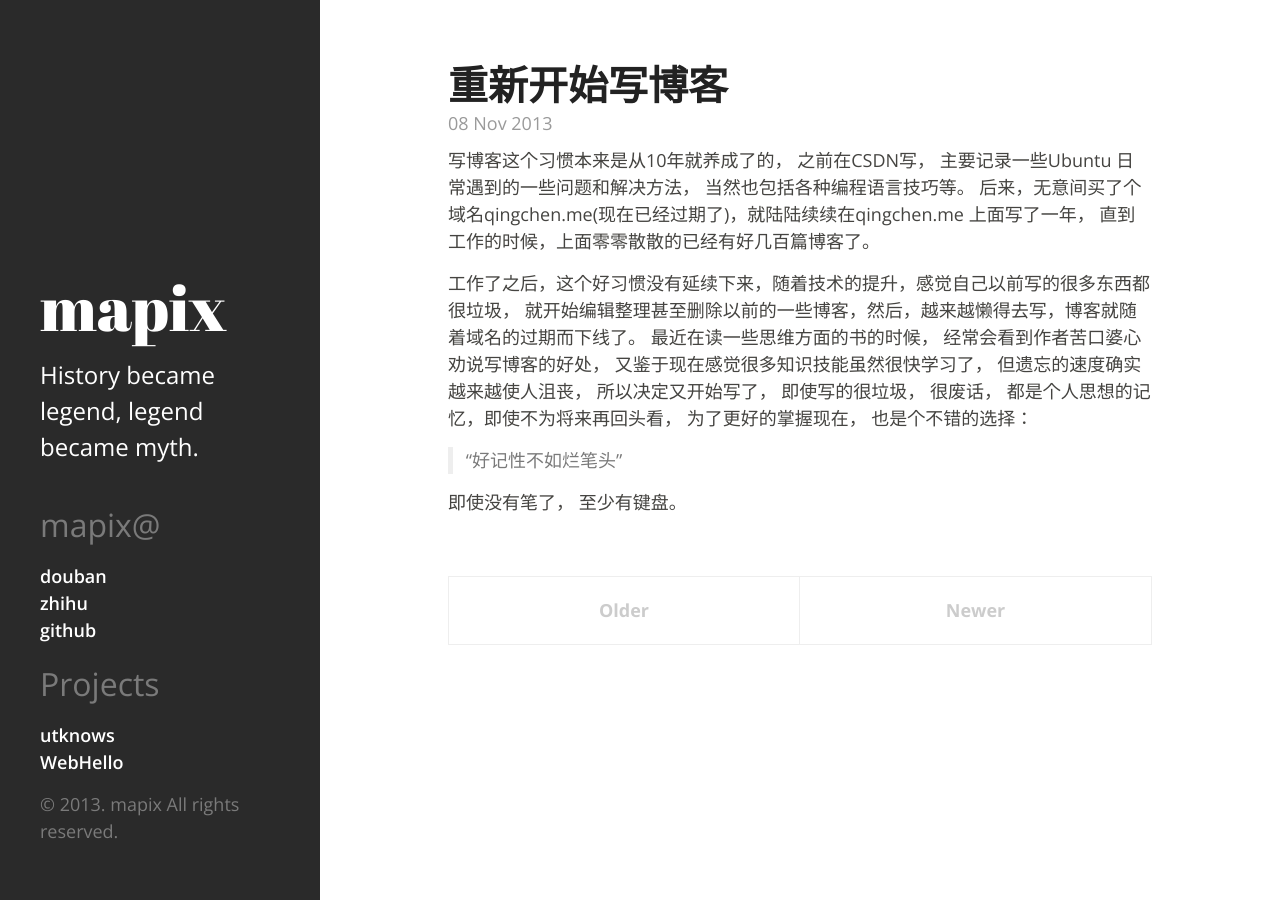
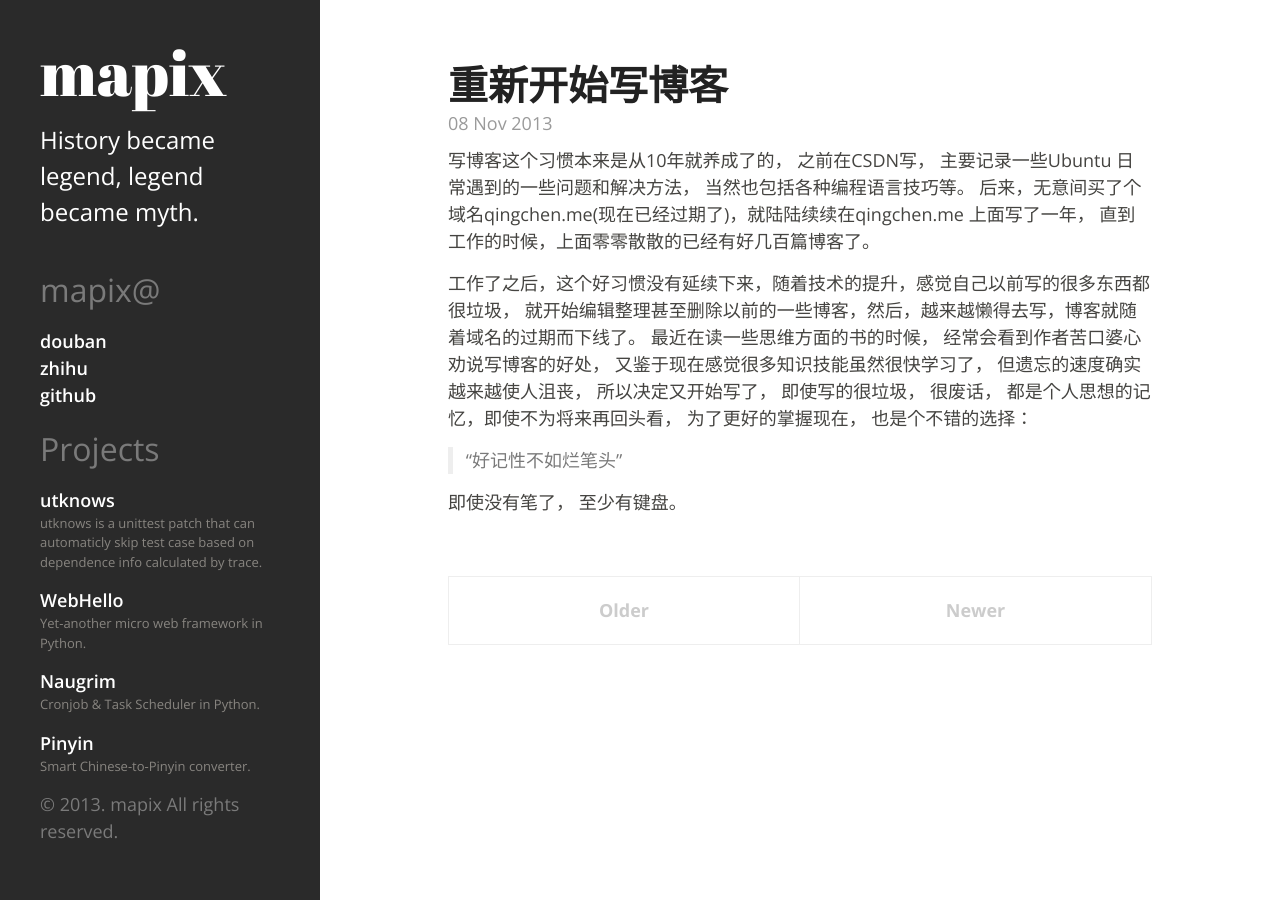
Before and after one commit to mapix/blog, a Jekyll site: the page built from index.html, in a window 1280 px wide. Built offline with Jekyll 4.4.1, drawn with Linux system fonts in a browser that asks for light colours; Markdown is read by kramdown in place of the engine named in the settings; the list of posts is cut into pages by our own code.

Commit message:
update projects

```diff
--- a/_layouts/default.html
+++ b/_layouts/default.html
@@ -45,9 +45,19 @@
           <ul class="colophon-links">
             <li>
               <a target="_blank" href="http://mapix.me/utknows/">utknows</a>
+              <p style="font-size:13px">utknows is a unittest patch that can automaticly skip test case based on dependence info calculated by trace.
             </li>
             <li>
               <a target="_blank" href="http://mapix.me/WebHello/">WebHello</a>
+              <p style="font-size:13px">Yet-another micro web framework in Python.
+            </li>
+            <li>
+              <a target="_blank" href="https://github.com/mapix/Naugrim">Naugrim</a>
+              <p style="font-size:13px">Cronjob & Task Scheduler in Python.
+            </li>
+            <li>
+              <a target="_blank" href="https://github.com/mapix/pinyin">Pinyin</a>
+              <p style="font-size:13px">Smart Chinese-to-Pinyin converter.
             </li>
           </ul>
           <p>&copy; 2013. {{ site.author.name }} All rights reserved.</p>
```
